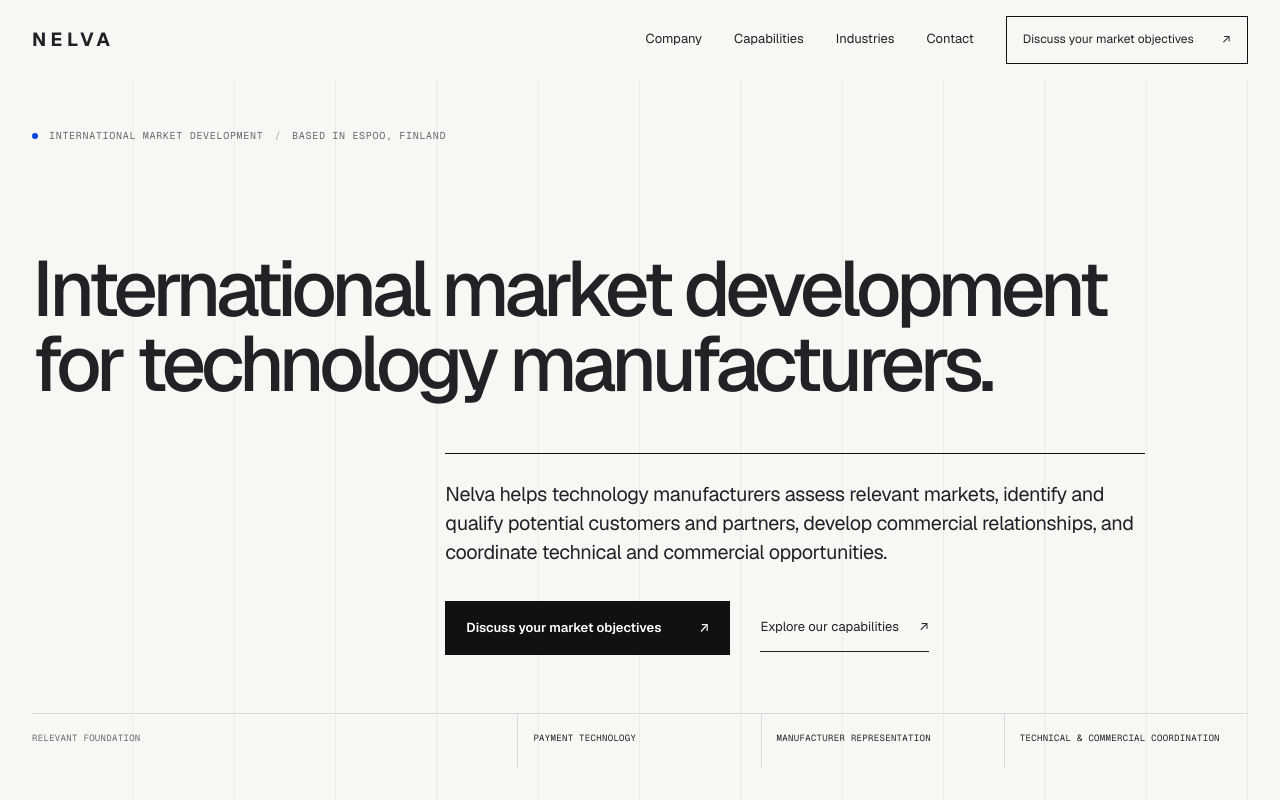
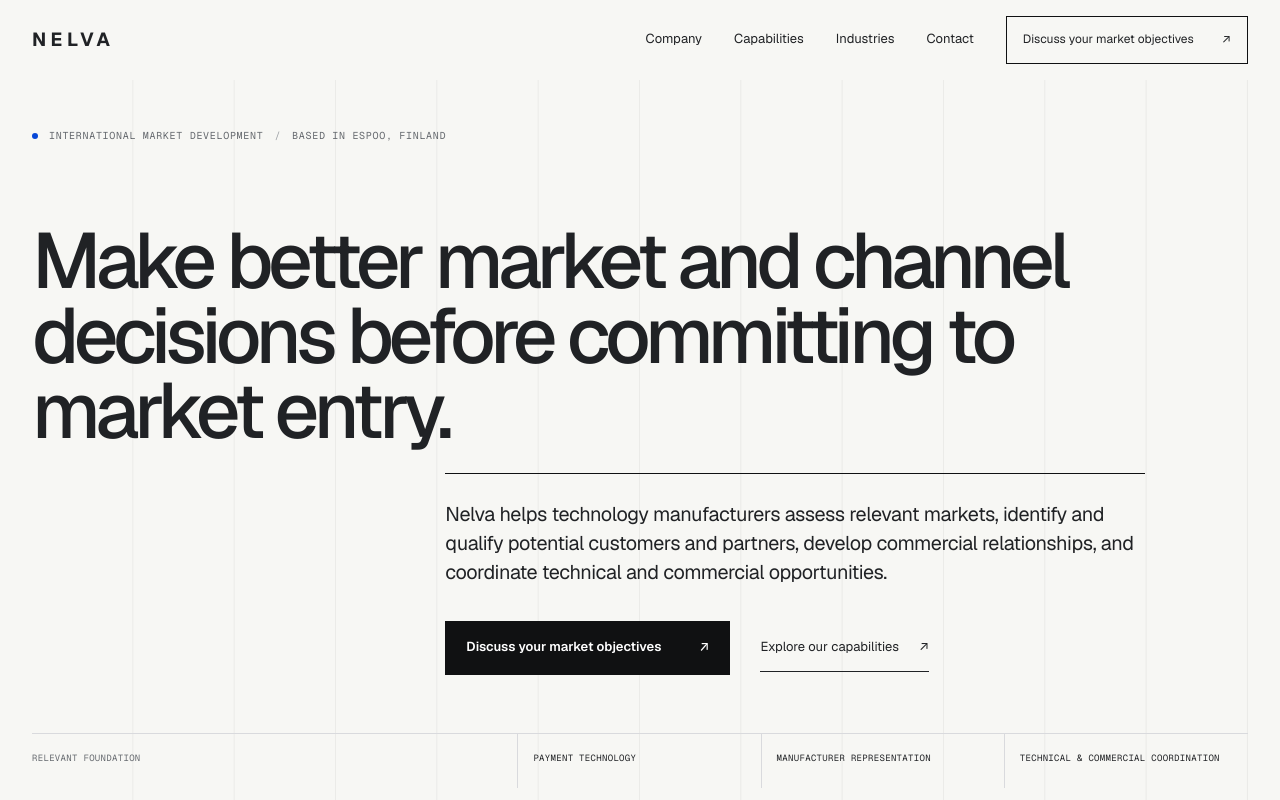
Before and after one commit to Maged-Mukred/Nelva, a Next.js app: page / in a window 1280 px wide. Shown: the top 800 px of the page. Built offline with nearby package versions, Linux system fonts and the light colour scheme.

Commit message:
Update page.tsx

```diff
--- a/app/page.tsx
+++ b/app/page.tsx
@@ -148,7 +148,7 @@ export default function Home() {
           </div>
 
           <div className="hero-title-wrap">
-            <h1 id="hero-title">International market development for technology manufacturers.</h1>
+            <h1 id="hero-title">Make better market and channel decisions before committing to market entry.</h1>
           </div>
 
           <div className="hero-copy">
```
